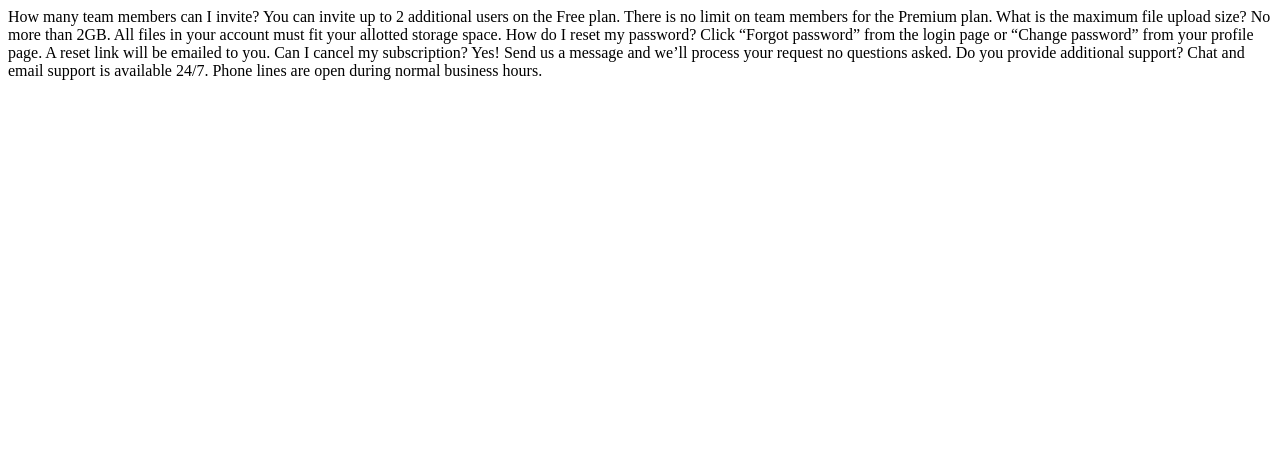
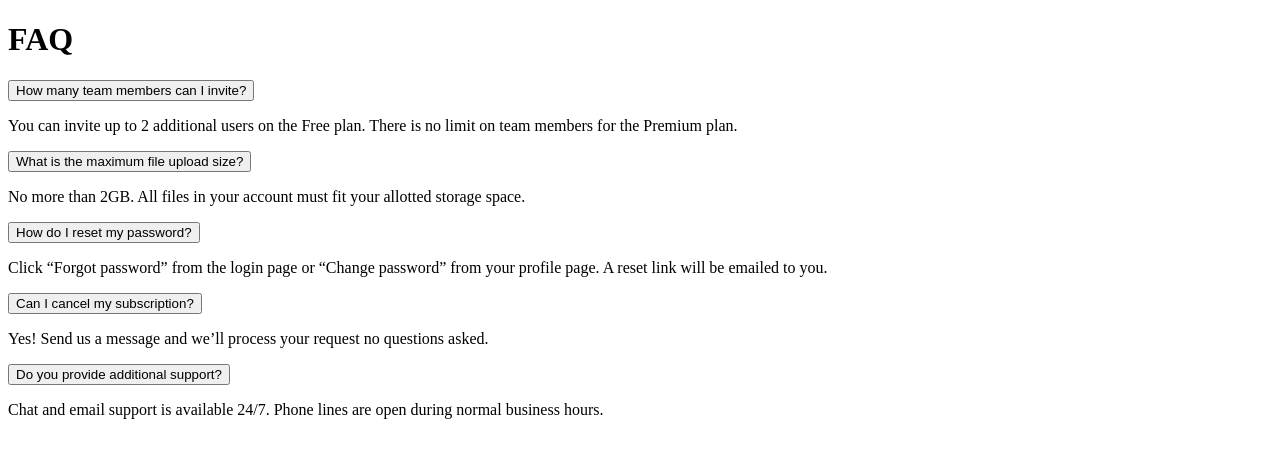
Before and after one commit to dinahbrito/faq-accordion-card, a plain HTML site: page index.html in a window 1280 px wide. Drawn offline with Linux system fonts and the light colour scheme.

Commit message:
Added divs and classes to HTML

```diff
--- a/index.html
+++ b/index.html
@@ -13,22 +13,46 @@
 </head>
 
 <body>
-  How many team members can I invite?
-  You can invite up to 2 additional users on the Free plan. There is no limit on
-  team members for the Premium plan.
+  <div class="left"></div>
 
-  What is the maximum file upload size?
-  No more than 2GB. All files in your account must fit your allotted storage space.
+  <div class="right">
+    <h1>FAQ</h1>
 
-  How do I reset my password?
-  Click “Forgot password” from the login page or “Change password” from your profile page.
-  A reset link will be emailed to you.
+    <div class="faq">
 
-  Can I cancel my subscription?
-  Yes! Send us a message and we’ll process your request no questions asked.
+      <button class="question">How many team members can I invite?
+      </button>
+      <div class="answer">
+        <p>You can invite up to 2 additional users on the Free plan. There is no limit on
+          team members for the Premium plan.</p>
+      </div>
 
-  Do you provide additional support?
-  Chat and email support is available 24/7. Phone lines are open during normal business hours.
+      <button class="question">What is the maximum file upload size?
+      </button>
+      <div class="answer">
+        <p>No more than 2GB. All files in your account must fit your allotted storage space.</p>
+      </div>
+
+      <button class="question"> How do I reset my password?</button>
+      <div class="answer">
+        <p>Click “Forgot password” from the login page or “Change password” from your profile page. A reset link will be
+          emailed to you.</p>
+      </div>
+
+      <button class="question">Can I cancel my subscription?
+      </button>
+      <div class="answer">
+        <p>Yes! Send us a message and we’ll process your request no questions asked.</p>
+      </div>
+
+      <button class="question">Do you provide additional support?
+      </button>
+      <div class="answer">
+        <p>Chat and email support is available 24/7. Phone lines are open during normal business hours.</p>
+      </div>
+
+    </div>
+  </div>
 
   <script src="script.js"></script>
 </body>
```
